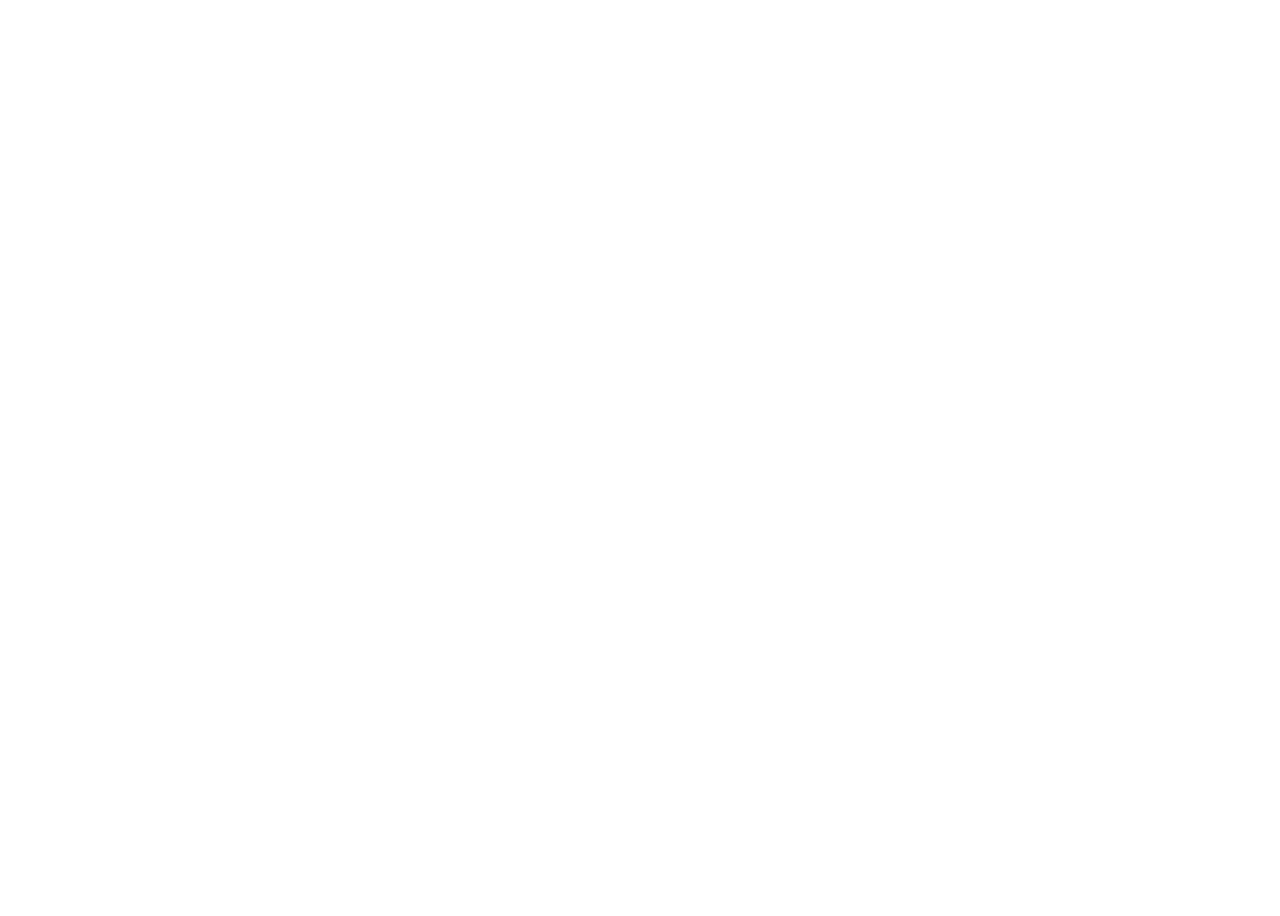
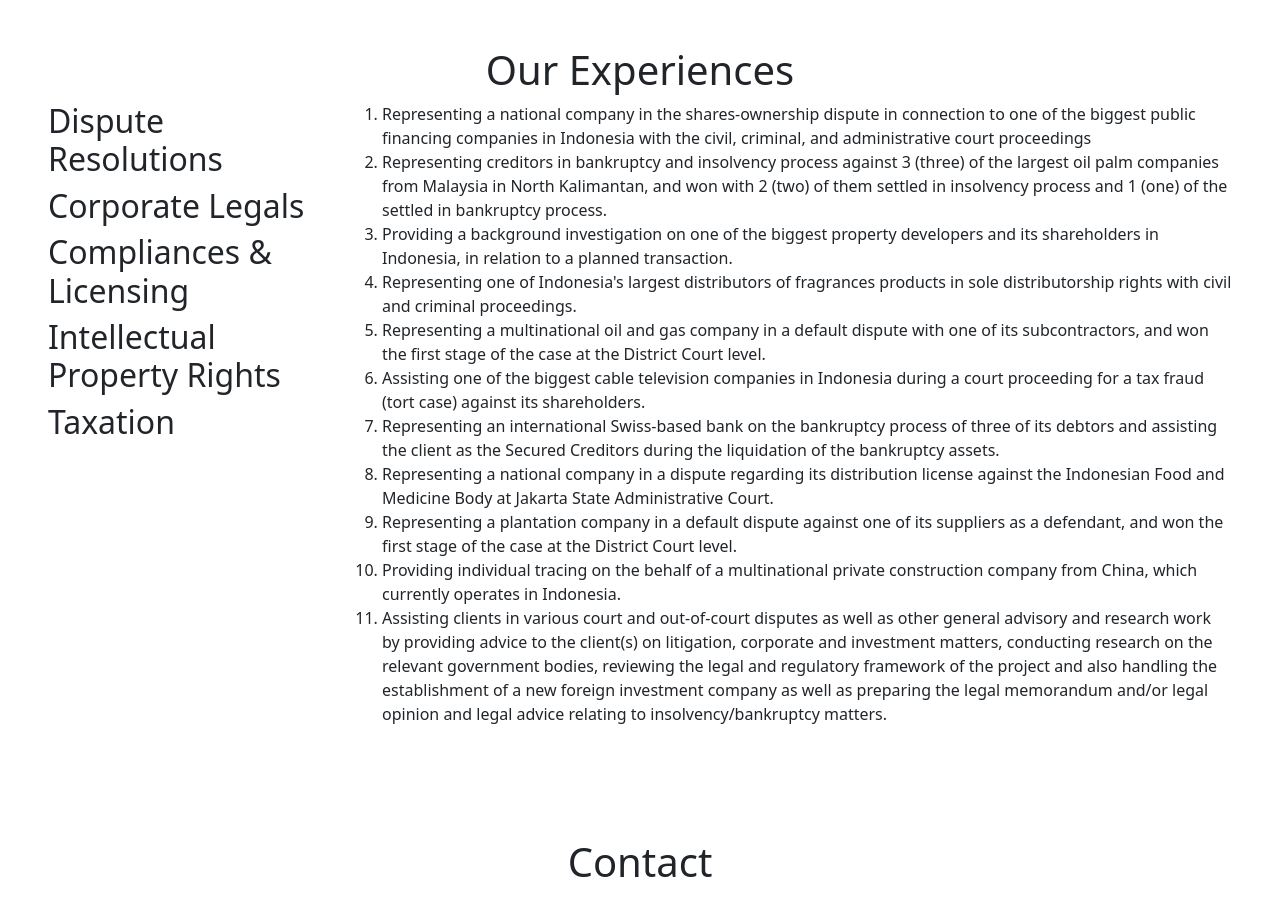
Before and after one commit to selowboi/barrack-legal, an Angular app: page / in a window 1280 px wide. Shown: the part 3178-4094 px from the top of the page. Before the commit the page ends 3176 px from the top, so only its background shows below. Built offline with nearby package versions, Linux system fonts and the light colour scheme.

Commit message:
add out experiences and contact

```diff
--- a/angular.json
+++ b/angular.json
@@ -29,7 +29,6 @@
               "src/styles.css"
             ],
             "scripts": [
-
               "node_modules/popper.js/dist/umd/popper.min.js",
               "node_modules/bootstrap/dist/js/bootstrap.min.js"
             ]
--- a/package.json
+++ b/package.json
@@ -20,6 +20,7 @@
     "@angular/router": "^16.2.0",
     "bootstrap": "^5.3.2",
     "bootstrap-icons": "^1.11.1",
+    "popper": "^1.0.1",
     "popper.js": "^1.16.1",
     "rxjs": "~7.8.0",
     "tslib": "^2.3.0",
--- a/src/app/app.component.html
+++ b/src/app/app.component.html
@@ -124,4 +124,7 @@
         </div>
       </div>
     </div>
+
+  <app-our-experiences></app-our-experiences>
+  <app-contact></app-contact>
   </body>
--- a/src/app/app.module.ts
+++ b/src/app/app.module.ts
@@ -6,10 +6,14 @@
 import { FormsModule } from '@angular/forms';
 import { NgFor } from '@angular/common';
 import { NgClass } from '@angular/common';
+import { OurExperiencesComponent } from './our-experiences/our-experiences.component';
+import { ContactComponent } from './contact/contact.component';
 
 @NgModule({
   declarations: [
-    AppComponent
+    AppComponent,
+    OurExperiencesComponent,
+    ContactComponent
   ],
   imports: [
     BrowserModule,
--- /dev/null
+++ b/src/app/contact/contact.component.html
@@ -0,0 +1,7 @@
+<div class="p-md-5">
+  <div class="row">
+    <div class="col">
+      <h1 class="text-center">Contact</h1>
+    </div>
+  </div>
+</div>
--- /dev/null
+++ b/src/app/our-experiences/our-experiences.component.html
@@ -0,0 +1,25 @@
+<div class="p-md-5">
+  <div class="row">
+    <div class="col">
+      <h1 class="text-center">Our Experiences</h1>
+    </div>
+  </div>
+  <div class="row">
+    <div class="col-md-3">
+      <div class="row flex-column">
+        <div class="col" *ngFor="let type of types">
+          <h2>{{ type.name }}</h2>
+        </div>
+      </div>
+    </div>
+    <div class="col-md-9">
+      <ol type="1">
+        <ng-container *ngFor="let list of lists">
+          <ng-container *ngIf="list.active">
+            <li *ngFor="let content of list.contents">{{ content }}</li>
+          </ng-container>
+        </ng-container>
+      </ol>
+    </div>
+  </div>
+</div>
--- /dev/null
+++ b/src/app/our-experiences/our-experiences.component.ts
@@ -0,0 +1,101 @@
+import { Component } from '@angular/core';
+
+@Component({
+  selector: 'app-our-experiences',
+  templateUrl: './our-experiences.component.html',
+  styleUrls: ['./our-experiences.component.css']
+})
+export class OurExperiencesComponent {
+
+  types = [
+    {
+      name: 'Dispute Resolutions',
+      key: "DISPUTE_RESOLUTION",
+    },
+    {
+      name: 'Corporate Legals',
+      key: "CORPORATE_LEGALS",
+    },
+    {
+      name: 'Compliances & Licensing',
+      key: "COMPLIANCES_AND_LICENSING",
+    },
+    {
+      name: 'Intellectual Property Rights',
+      key: "INTELLECTUAL_PROPERTY_RIGHTS",
+    },
+    {
+      name: 'Taxation',
+      key: "TAXATION",
+    },
+  ]
+
+  lists = [
+    {
+      type: "DISPUTE_RESOLUTION",
+      active: true,
+      contents: [
+        "Representing a national company in the shares-ownership dispute in connection to one of the biggest public financing companies in Indonesia with the civil, criminal, and administrative court proceedings",
+        "Representing creditors in bankruptcy and insolvency process against 3 (three) of the largest oil palm companies from Malaysia in North Kalimantan, and won with 2 (two) of them settled in insolvency process and 1 (one) of the settled in bankruptcy process.",
+        "Providing a background investigation on one of the biggest property developers and its shareholders in Indonesia, in relation to a planned transaction.",
+        "Representing one of Indonesia's largest distributors of fragrances products in sole distributorship rights with civil and criminal proceedings.",
+        "Representing a multinational oil and gas company in a default dispute with one of its subcontractors, and won the first stage of the case at the District Court level.",
+        "Assisting one of the biggest cable television companies in Indonesia during a court proceeding for a tax fraud (tort case) against its shareholders.",
+        "Representing an international Swiss-based bank on the bankruptcy process of three of its debtors and assisting the client as the Secured Creditors during the liquidation of the bankruptcy assets.",
+        "Representing a national company in a dispute regarding its distribution license against the Indonesian Food and Medicine Body at Jakarta State Administrative Court.",
+        "Representing a plantation company in a default dispute against one of its suppliers as a defendant, and won the first stage of the case at the District Court level.",
+        "Providing individual tracing on the behalf of a multinational private construction company from China, which currently operates in Indonesia.",
+        "Assisting clients in various court and out-of-court disputes as well as other general advisory and research work by providing advice to the client(s) on litigation, corporate and investment matters, conducting research on the relevant government bodies, reviewing the legal and regulatory framework of the project and also handling the establishment of a new foreign investment company as well as preparing the legal memorandum and/or legal opinion and legal advice relating to insolvency/bankruptcy matters.",
+      ]
+    },
+    {
+      type: "CORPORATE_LEGALS",
+      active: false,
+      contents: [
+        "Providing corporate legal retainer services for one of the largest private company groups in general constructions and telecommunication infrastructure constructions in Indonesia.",
+        "Providing corporate legal retainer services for a multinational private construction company from China in Indonesia.",
+        "Providing legal services on a land lease extension for many sites in Sulawesi, Maluku, and Papua for one of the largest telecommunication infrastructures providers in Indonesia, including for new applications, extension applications, and change on data/structure applications.",
+        "Conducting an overall Legal Due Diligence for a right issue of a Malaysian-based poultry company in Indonesia.",
+        "Conducting Legal Due Diligence on one of Indonesia’s largest forestry company groups, in relation to the acquisitions of the company.",
+        "Conducting Legal Due Diligence on one of the biggest public mining companies in Indonesia, in relation to its right issue project.",
+        "Conducting Legal Due Diligence on one of the largest international hotel chains in Indonesia, in relation to the acquisition plans of the company.",
+        "Providing legal review and research on one of the largest companies in the manufacturing and distribution of electricity, water, and gas meters in Indonesia, in relation to its business development plan.",
+        "Providing legal opinions for one of the biggest Southeast Asia's largest independent automotive groups regarding manpower matters and civil proceedings.",
+        "Providing advice to the client(s) on litigation, corporate and investment matters, by conducting research on the relevant government bodies, reviewing the legal and regulatory framework of the project and handling the establishment of a new foreign investment company as well as preparing the legal memorandum and/or legal opinion.",
+      ]
+    },
+    {
+      type: "COMPLIANCES_AND_LICENSING",
+      active: false,
+      contents: [
+        "Providing business licenses for many national companies from various industries such as general contractors, telecommunication infrastructures contractors, general goods manufacturers, international goods distributors, consulting companies, and many others.",
+        "Contributed in providing Building Permit (Izin Mendirikan Bangunan, currently known as Persetujuan Bangunan Gedung or PBG) on many sites in Banten and Java for one of the largest telecommunication infrastructures providers in Indonesia, including for new application, extension application, and change on data/structure application.",
+        "Providing internal compliances planning and concept for the issuance of International Organization for Standardization (ISO) Certification and Initial Public Offering (IPO) future plan.",
+      ]
+    },
+    {
+      type: "INTELLECTUAL_PROPERTY_RIGHTS",
+      active: false,
+      contents: [
+        "Assisting leading manufacturers of consumers goods from the United Kingdom, regarding its registration of intellectual property rights.",
+        "Supporting the registration of intellectual property rights of major global payment brands and a leading credit card issuer and acquirer in Japan.",
+        "Assisting one of a well-known logistics companies from Indonesia which has operated worldwide, in relation to its intellectual property rights.",
+        "Providing assistance of intellectual property rights services to a premium brand dairy multinational companies from New Zealand.",
+        "Assisting an SME under Corporate Social Responsibility from Indonesian state-owned oil and natural gas company to register its intellectual property rights.",
+      ]
+    },
+    {
+      type: "TAXATION",
+      active: false,
+      contents: [
+        "Assisted in the tax debt settlement between a leading Indonesian general construction company and the Indonesian Directorate General of Tax with the values amount of IDR 1 billion, with the settled value of IDR 400 million."
+      ]
+    },
+  ]
+
+  onClickType(item: any): void {
+
+  }
+
+
+}
```
Also changed, not shown: src/app/contact/contact.component.ts (added, +10 -0 lines), src/app/contact/contact.component.css (added), src/app/our-experiences/our-experiences.component.css (added), 2 other files (tests, documents, lock files or other folders).
